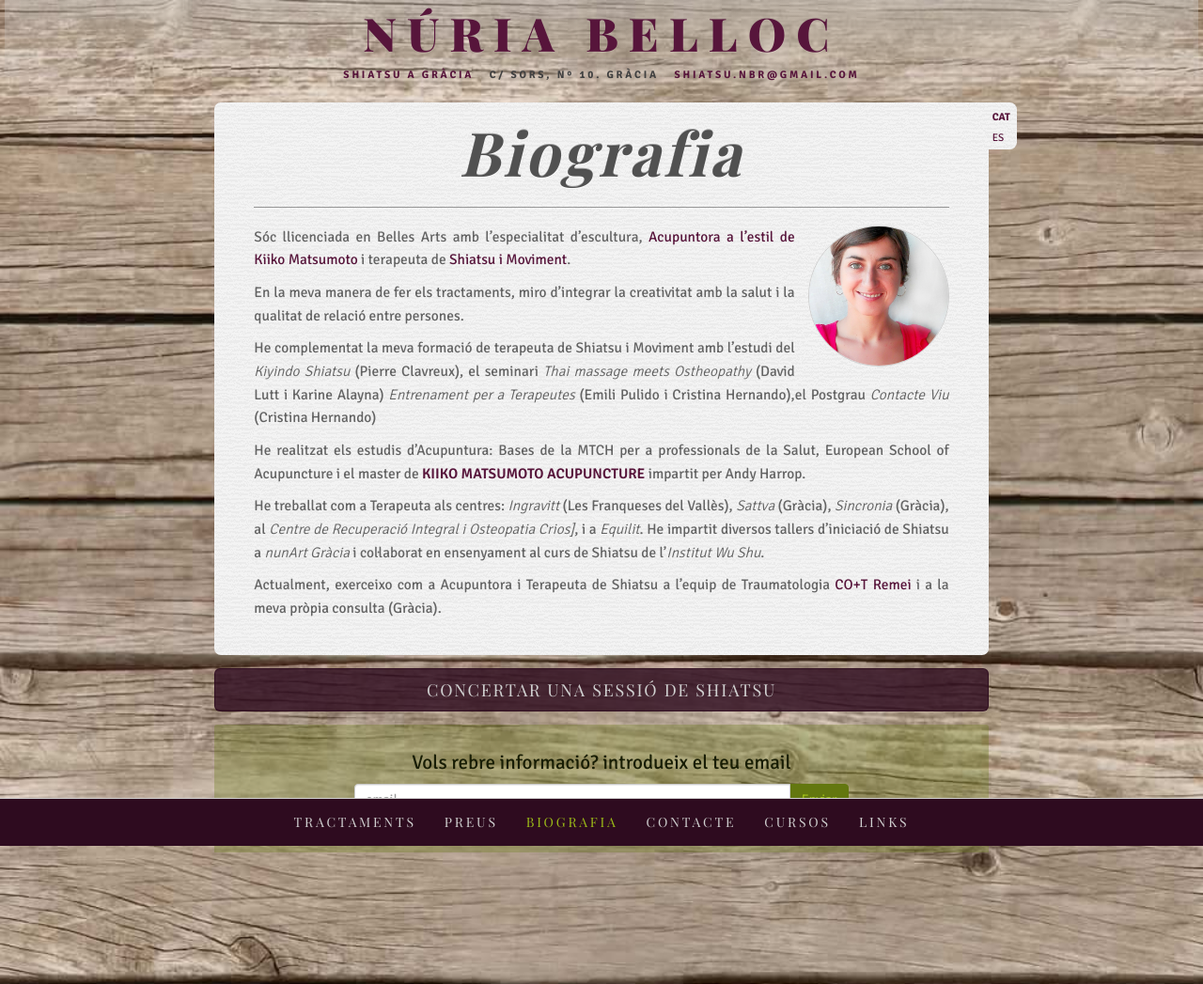
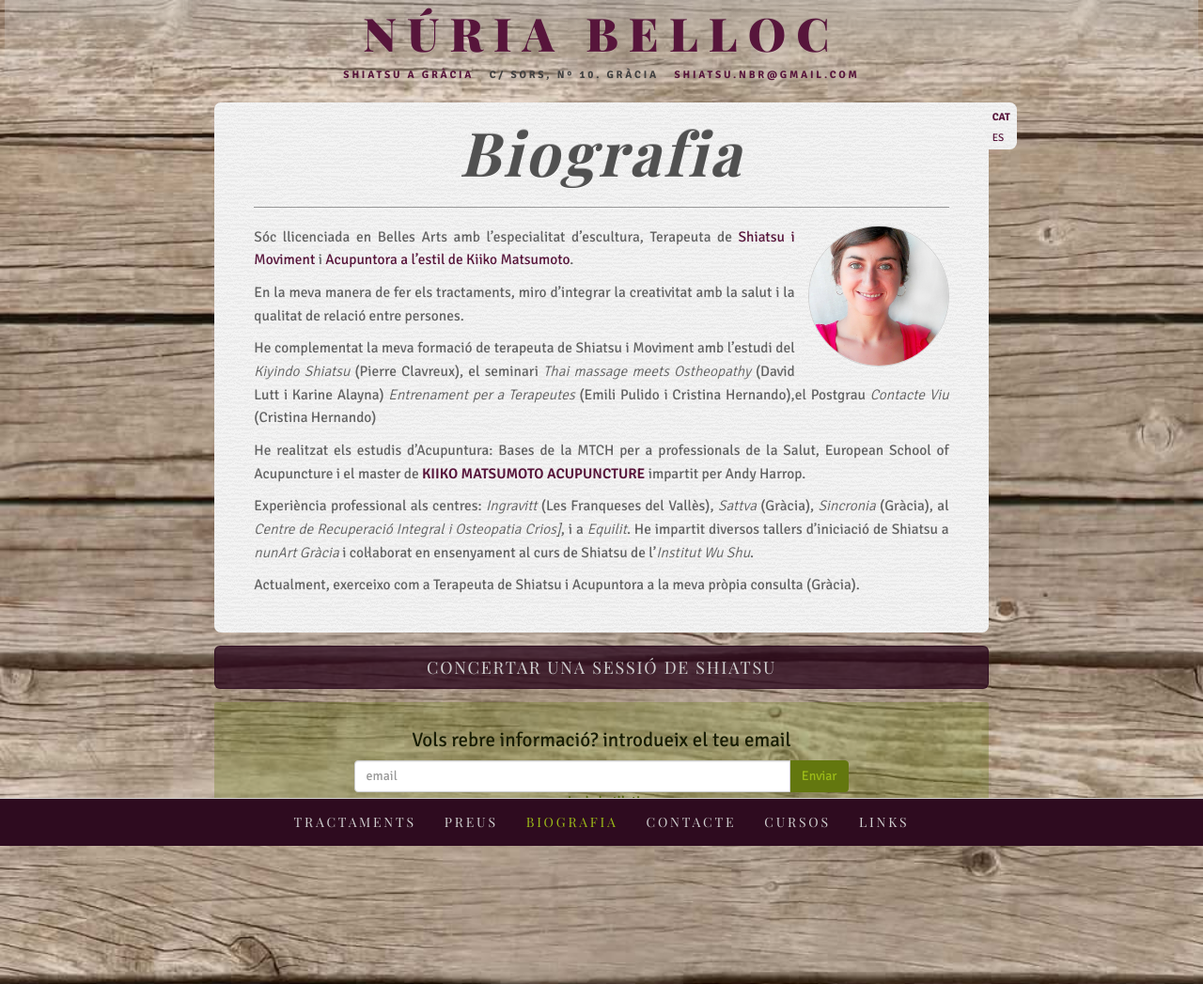
Before and after one commit to agustibr/shiatsu.nuriabelloc.com, a Jekyll site: the page built from cat/3-bio.md, in a window 1280 px wide. Shown: the whole page at 94% size. Built offline with Jekyll 4.4.1, drawn with Linux system fonts in a browser that asks for light colours; some web fonts are replaced.

Commit message:
actualitz bio

```diff
--- a/cat/3-bio.md
+++ b/cat/3-bio.md
@@ -11,7 +11,7 @@ order: 3
 
 ![Foto Núria Belloc]({{site.baseurl}}/image/WEBretratbaixaresol.jpg)
 
-Sóc llicenciada en Belles Arts amb l'especialitat d'escultura, [Acupuntora a l'estil de Kiiko Matsumoto](http://www.kiikomatsumoto.com/) i terapeuta de [Shiatsu i Moviment](http://www.shiatsu-movimiento.com).
+Sóc llicenciada en Belles Arts amb l'especialitat d'escultura, Terapeuta de [Shiatsu i Moviment](http://www.shiatsu-movimiento.com) i [Acupuntora a l'estil de Kiiko Matsumoto](http://www.kiikomatsumoto.com/).
 
 En la meva manera de fer els tractaments, miro d'integrar la creativitat amb la salut i la qualitat de relació entre persones.
 
@@ -19,9 +19,9 @@ He complementat la meva formació de terapeuta de Shiatsu i Moviment amb l'estud
 
 He realitzat els estudis d'Acupuntura: Bases de la MTCH per a professionals de la Salut, European School of Acupuncture i el master de **[KIIKO MATSUMOTO ACUPUNCTURE](http://www.kiikomatsumoto.com/)** impartit per Andy Harrop.
 
-He treballat com a Terapeuta als centres: _Ingravitt_ (Les Franqueses del Vallès), _Sattva_ (Gràcia), _Sincronia_ (Gràcia), al _Centre de Recuperació Integral i Osteopatia Crios]_, i a _Equilit_. He impartit diversos tallers d'iniciació de Shiatsu a _nunArt Gràcia_ i col·laborat en ensenyament al curs de Shiatsu de l’_Institut Wu Shu_.
+Experiència professional als centres: _Ingravitt_ (Les Franqueses del Vallès), _Sattva_ (Gràcia), _Sincronia_ (Gràcia), al _Centre de Recuperació Integral i Osteopatia Crios]_, i a _Equilit_. He impartit diversos tallers d'iniciació de Shiatsu a _nunArt Gràcia_ i col·laborat en ensenyament al curs de Shiatsu de l’_Institut Wu Shu_.
 
-Actualment, exerceixo com a Acupuntora i Terapeuta de Shiatsu a l'equip de Traumatologia [CO+T Remei](https://cotbarcelona.wordpress.com/) i a la meva pròpia consulta (Gràcia).
+Actualment, exerceixo com a Terapeuta de Shiatsu i Acupuntora a la meva pròpia consulta (Gràcia).
 
 
 [Shiatsu i Moviment]: http://www.shiatsu-movimiento.com
```
